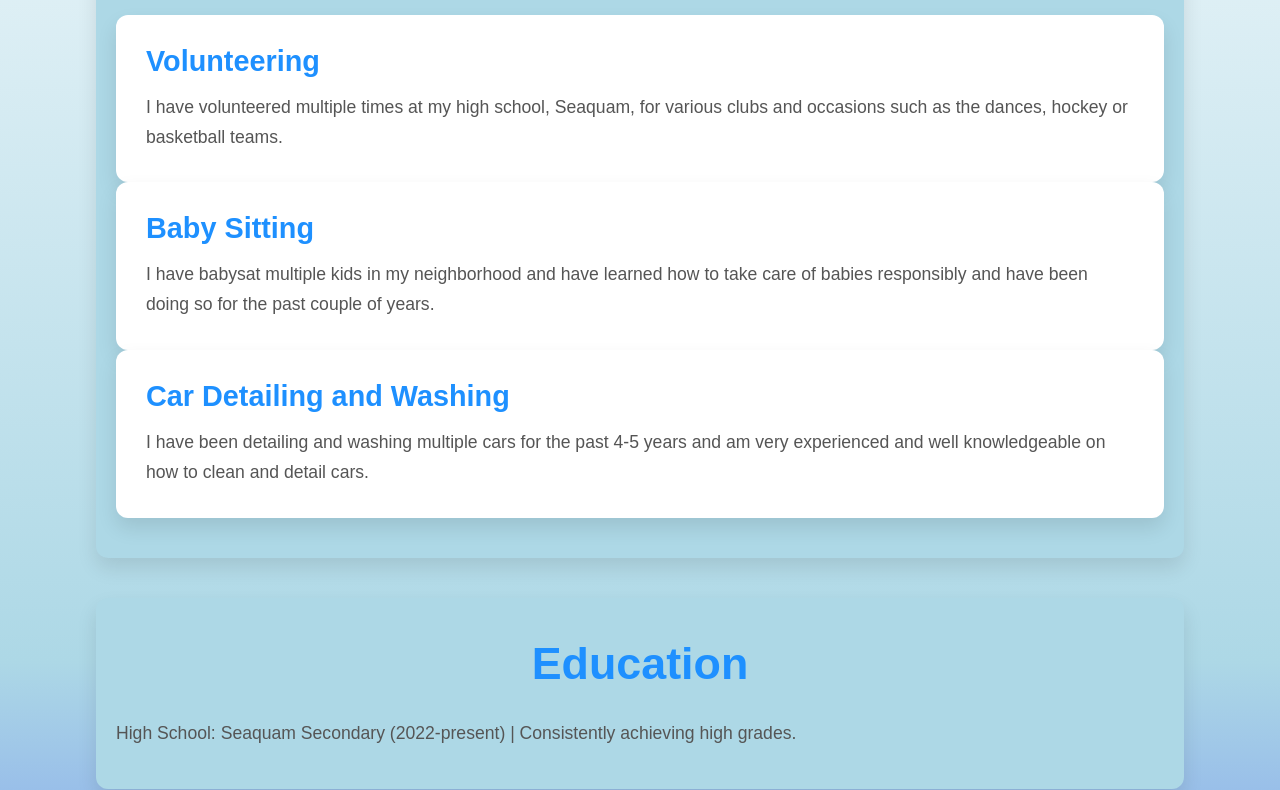
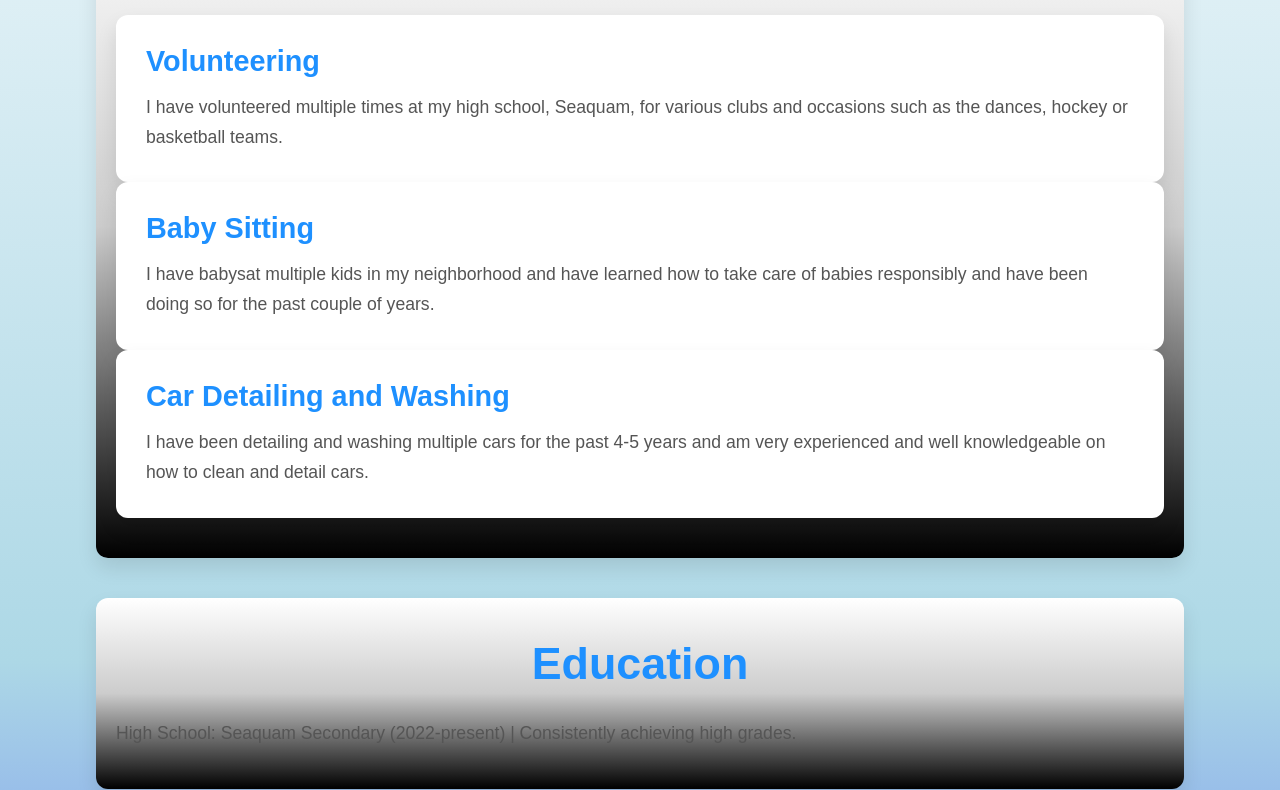
Before and after one commit to Harji604/resume, a plain HTML site: page index.html in a window 1280 px wide. Shown: the part 461-1251 px from the top of the page. Drawn offline with Linux system fonts and the light colour scheme.

Commit message:
Update style.css

```diff
--- a/style.css
+++ b/style.css
@@ -62,14 +62,14 @@ header .contact a:hover {
 section {
   margin-top: 40px;
   padding: 40px 20px;
-  background: #add8e6;
+  background: linear-gradient(to bottom, white, #cccccc, black);
   border-radius: 12px;
   box-shadow: 0 10px 20px rgba(0, 0, 0, 0.1);
   transition: all 0.3s ease;
 }
 
 section:hover {
-  background: #add8e6;
+  background: linear-gradient(to bottom, white, #cccccc, black);
   transform: translateY(-5px);
 }
 
```
